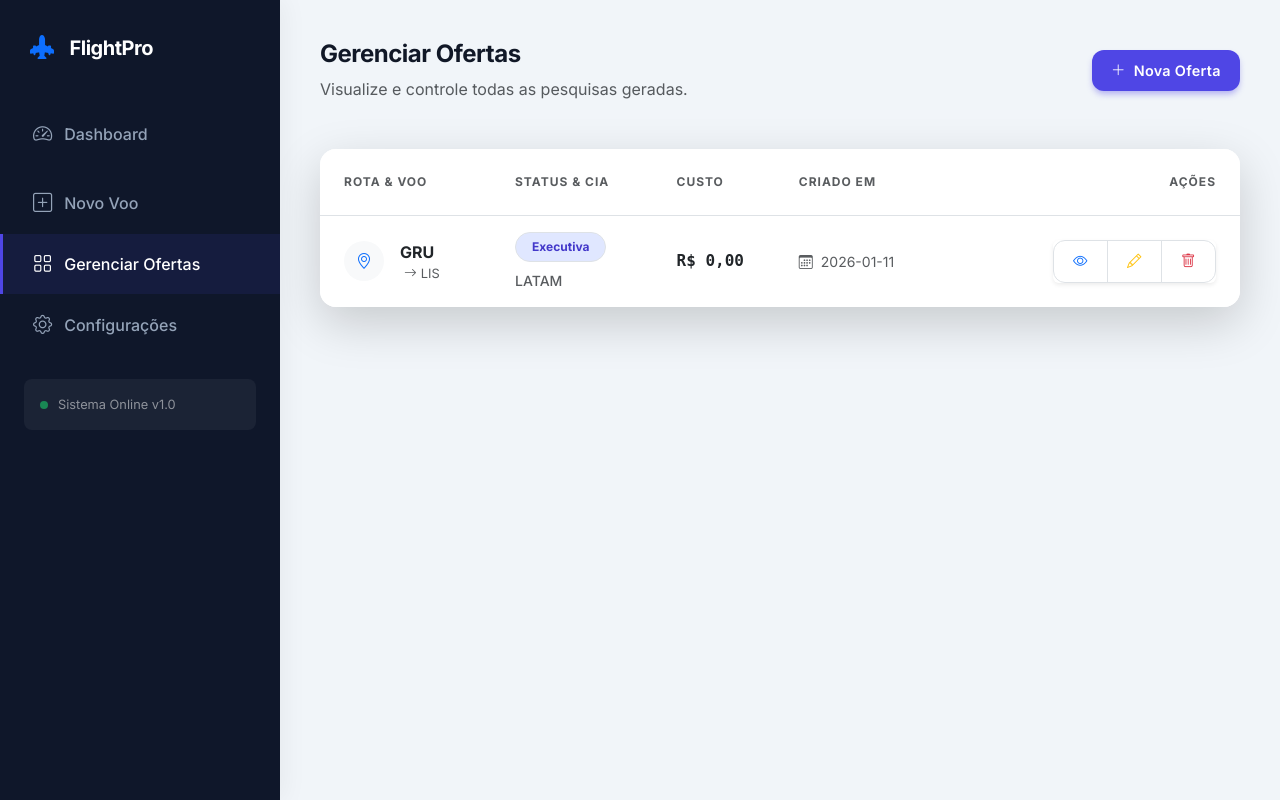
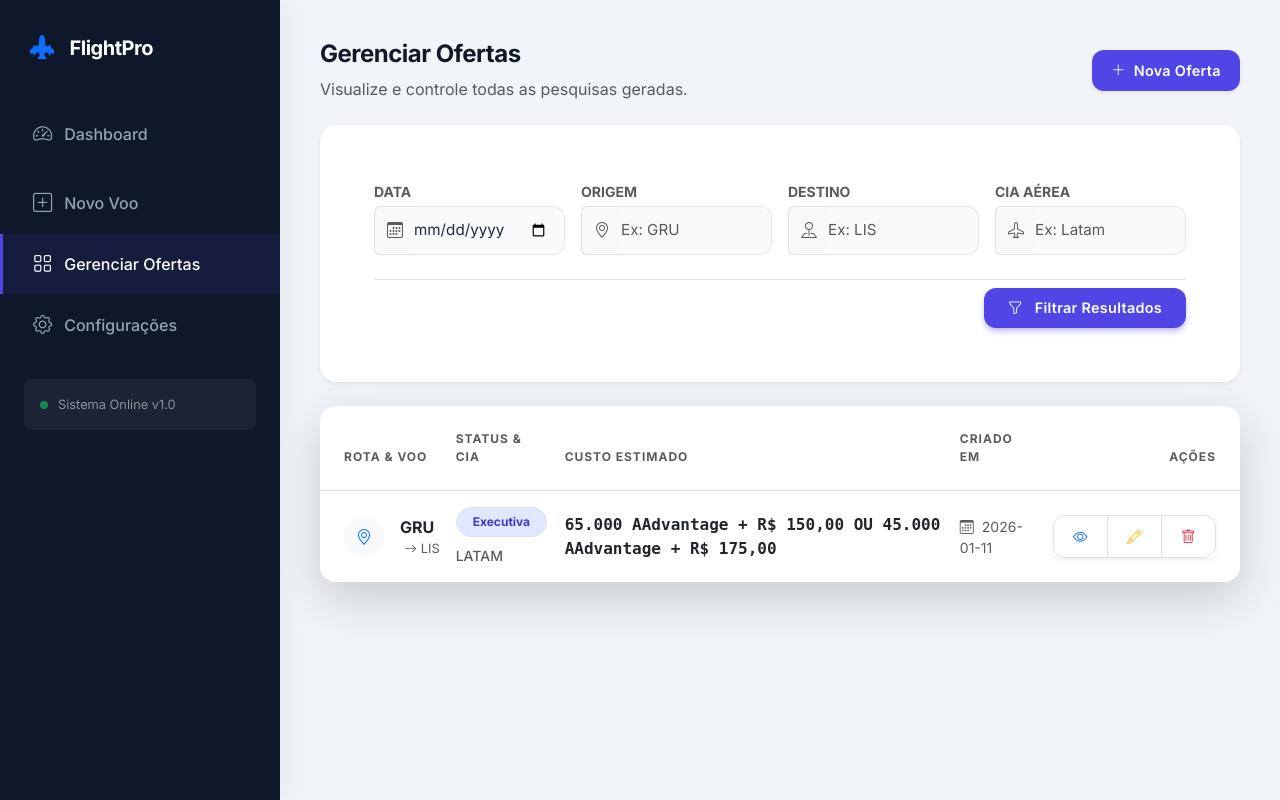
Before and after one commit to Teopheus/FlightPro, a Flask app: page /list in a window 1280 px wide. Run offline with Flask 3, Linux system fonts and the light colour scheme; a user stored in the database is signed in; data comes from the database, SQL or seed files in the repository.

Commit message:
APLICAÇÃO DE FILTRO NA TELA DE LISTAGEM DE OFERTAS

```diff
--- a/app.py
+++ b/app.py
@@ -392,8 +392,43 @@ def edit_search(id):
 @app.route('/list')
 @login_required
 def list_searches():
-    conn = sqlite3.connect(DB_NAME); conn.row_factory = sqlite3.Row; cursor = conn.cursor()
-    cursor.execute("SELECT * FROM searches ORDER BY id DESC"); searches = cursor.fetchall(); conn.close()
+    conn = sqlite3.connect(DB_NAME)
+    conn.row_factory = sqlite3.Row
+    cursor = conn.cursor()
+
+    # 1. Captura os parâmetros da URL (GET)
+    f_date = request.args.get('date')
+    f_origin = request.args.get('origin')
+    f_dest = request.args.get('destination')
+    f_operator = request.args.get('operator')
+
+    # 2. Constrói a Query Dinâmica
+    query = "SELECT * FROM searches WHERE 1=1"
+    params = []
+
+    if f_date:
+        query += " AND search_date = ?"
+        params.append(f_date)
+
+    if f_origin:
+        query += " AND origin LIKE ?"
+        params.append(f'%{f_origin}%') # Busca parcial (Ex: GRU acha VCP/GRU)
+
+    if f_dest:
+        query += " AND destination LIKE ?"
+        params.append(f'%{f_dest}%')
+
+    if f_operator:
+        query += " AND operator LIKE ?"
+        params.append(f'%{f_operator}%')
+
+    query += " ORDER BY id DESC"
+
+    # 3. Executa
+    cursor.execute(query, params)
+    searches = cursor.fetchall()
+    conn.close()
+
     return render_template('list.html', searches=searches)
 
 @app.route('/delete/<int:id>', methods=['POST'])
--- a/templates/list.html
+++ b/templates/list.html
@@ -1,14 +1,62 @@
 {% extends "base.html" %}
 
 {% block content %}
-<div class="d-flex justify-content-between align-items-center mb-5">
+<div class="d-flex justify-content-between align-items-center mb-4">
     <div>
         <h2 class="page-title">Gerenciar Ofertas</h2>
         <p class="text-muted mb-0">Visualize e controle todas as pesquisas geradas.</p>
     </div>
-    <a href="{{ url_for('register') }}" class="btn btn-primary-custom">
+    <a href="{{ url_for('register') }}" class="btn btn-primary-custom shadow-sm">
         <i class="bi bi-plus-lg me-2"></i>Nova Oferta
     </a>
+</div>
+
+<div class="card-custom border-0 shadow-sm mb-4">
+    <form method="GET" action="{{ url_for('list_searches') }}">
+        <div class="card-body p-4">
+            <div class="row g-3">
+                <div class="col-md-3">
+                    <label class="form-label small text-muted text-uppercase fw-bold mb-1">Data</label>
+                    <div class="input-group">
+                        <span class="input-group-text bg-light border-end-0"><i class="bi bi-calendar3 text-muted"></i></span>
+                        <input type="date" class="form-control border-start-0 ps-0" name="date" value="{{ request.args.get('date', '') }}">
+                    </div>
+                </div>
+                <div class="col-md-3">
+                    <label class="form-label small text-muted text-uppercase fw-bold mb-1">Origem</label>
+                    <div class="input-group">
+                        <span class="input-group-text bg-light border-end-0"><i class="bi bi-geo-alt text-muted"></i></span>
+                        <input type="text" class="form-control border-start-0 ps-0" name="origin" placeholder="Ex: GRU" value="{{ request.args.get('origin', '') }}">
+                    </div>
+                </div>
+                <div class="col-md-3">
+                    <label class="form-label small text-muted text-uppercase fw-bold mb-1">Destino</label>
+                    <div class="input-group">
+                        <span class="input-group-text bg-light border-end-0"><i class="bi bi-pin-map text-muted"></i></span>
+                        <input type="text" class="form-control border-start-0 ps-0" name="destination" placeholder="Ex: LIS" value="{{ request.args.get('destination', '') }}">
+                    </div>
+                </div>
+                <div class="col-md-3">
+                    <label class="form-label small text-muted text-uppercase fw-bold mb-1">Cia Aérea</label>
+                    <div class="input-group">
+                        <span class="input-group-text bg-light border-end-0"><i class="bi bi-airplane text-muted"></i></span>
+                        <input type="text" class="form-control border-start-0 ps-0" name="operator" placeholder="Ex: Latam" value="{{ request.args.get('operator', '') }}">
+                    </div>
+                </div>
+            </div>
+
+            <div class="d-flex justify-content-end mt-4 pt-2 border-top">
+                {% if request.args %}
+                <a href="{{ url_for('list_searches') }}" class="btn btn-light text-muted border me-2">
+                    <i class="bi bi-x-lg me-1"></i> Limpar Filtros
+                </a>
+                {% endif %}
+                <button type="submit" class="btn btn-primary-custom px-4">
+                    <i class="bi bi-funnel me-2"></i> Filtrar Resultados
+                </button>
+            </div>
+        </div>
+    </form>
 </div>
 
 <div class="card-custom p-0 overflow-hidden border-0 shadow-lg">
@@ -18,7 +66,7 @@
                 <tr>
                     <th class="ps-4 py-4 text-uppercase text-muted x-small fw-bold border-bottom" style="font-size: 0.75rem; letter-spacing: 1px;">Rota & Voo</th>
                     <th class="py-4 text-uppercase text-muted x-small fw-bold border-bottom" style="font-size: 0.75rem; letter-spacing: 1px;">Status & Cia</th>
-                    <th class="py-4 text-uppercase text-muted x-small fw-bold border-bottom" style="font-size: 0.75rem; letter-spacing: 1px;">Custo</th>
+                    <th class="py-4 text-uppercase text-muted x-small fw-bold border-bottom" style="font-size: 0.75rem; letter-spacing: 1px;">Custo Estimado</th>
                     <th class="py-4 text-uppercase text-muted x-small fw-bold border-bottom" style="font-size: 0.75rem; letter-spacing: 1px;">Criado em</th>
                     <th class="pe-4 py-4 text-end text-uppercase text-muted x-small fw-bold border-bottom" style="font-size: 0.75rem; letter-spacing: 1px;">Ações</th>
                 </tr>
@@ -28,8 +76,11 @@
                 <tr>
                     <td colspan="5" class="text-center py-5">
                         <div class="d-flex flex-column align-items-center justify-content-center text-muted opacity-50">
-                            <i class="bi bi-airplane-engines fs-1 mb-3"></i>
-                            <span>Nenhuma oferta registrada ainda.</span>
+                            <i class="bi bi-search fs-1 mb-3"></i>
+                            <span class="fw-medium">Nenhum resultado encontrado para os filtros.</span>
+                            {% if request.args %}
+                            <a href="{{ url_for('list_searches') }}" class="btn btn-sm btn-link mt-2">Limpar busca</a>
+                            {% endif %}
                         </div>
                     </td>
                 </tr>
@@ -77,11 +128,11 @@
                         <td class="py-3 border-bottom-0">
                             <div class="d-flex flex-column">
                                 <span class="fw-bold text-dark" style="font-family: monospace; font-size: 1rem;">
-                                    R$ {{ search['cost_1'] or search['cost'] or '0,00' }}
+                                    {{ search['cost_1'] or search['program_1'] or '-' }}
                                 </span>
-                                {% if search['cost_2'] %}
+                                {% if search['cost_2'] or search['program_2'] %}
                                     <small class="text-muted" style="font-size: 0.75rem;">
-                                        Opção 2: R$ {{ search['cost_2'] }}
+                                        + Opção 2
                                     </small>
                                 {% endif %}
                             </div>
```
